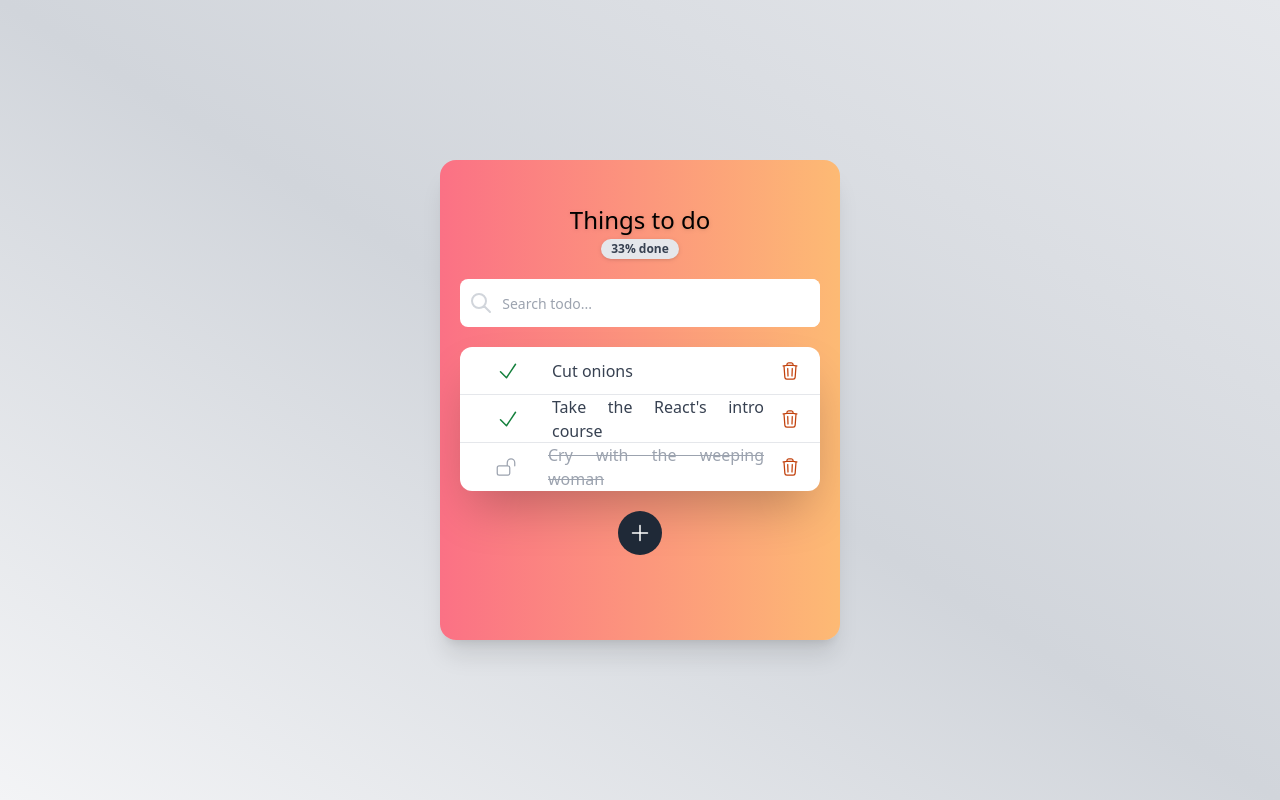
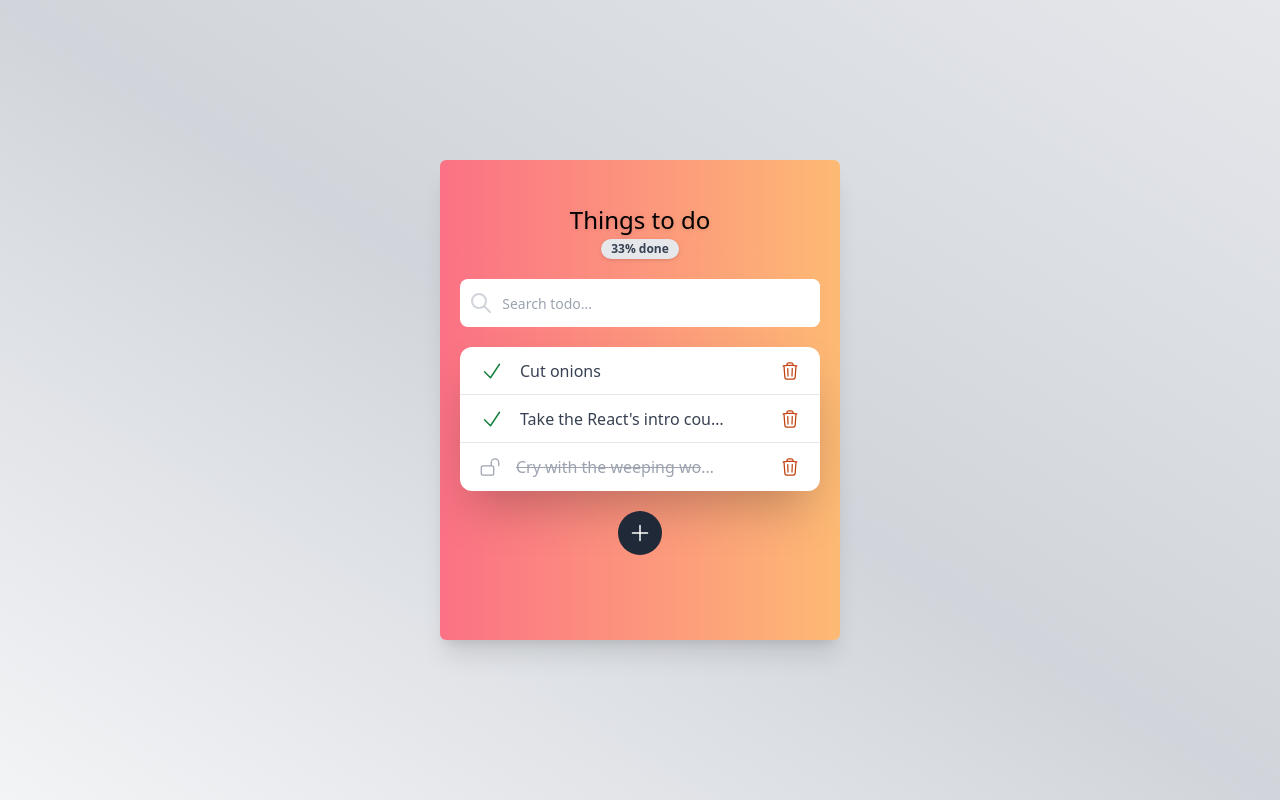
Before and after one commit to gerrcass/platzi-todo-machine, a React (Vite) app: page / in a window 1280 px wide. Built offline with nearby package versions, Linux system fonts and the light colour scheme.

Commit message:
Adding some animation to bring life to the app

```diff
--- a/src/components/AppUI.jsx
+++ b/src/components/AppUI.jsx
@@ -11,7 +11,6 @@ import { EmptyState } from './EmptyState'
 import { ErrorState } from './ErrorState'
 import { LoadingState } from './LoadingState'
 
-
 const AppUI = () => {
     const { loading, error, todosFiltered, searchInput, openModal } = useTodos()
 
@@ -24,7 +23,7 @@ const AppUI = () => {
                 {loading && <LoadingState />}
                 {!error && !loading && todosFiltered.length === 0 && searchInput === '' && <EmptyState state='WELCOME' />}
                 {!error && !loading && searchInput && todosFiltered.length === 0 && <EmptyState state='NO_RESULTS' />}
-                {!error && !loading && todosFiltered.map(todo => (<TodoItem key={todo.text} text={todo.text} />))}
+                {!error && !loading && todosFiltered.map((todo, index) => (<TodoItem key={todo.text} index={index} text={todo.text} />))}
             </TodoList>
             {!!openModal && <Modal><TodoForm /></Modal>}
             <CreateTodoButtom />
--- a/src/components/Card.jsx
+++ b/src/components/Card.jsx
@@ -2,7 +2,7 @@
 const Card = ({ children }) => {
     return (
         <div className='h-screen flex flex-col justify-center items-center bg-gradient-to-bl from-gray-200 via-gray-300 to-gray-100'>
-            <div className="overflow-y-auto  w-[25rem] h-[30rem] px-5 py-12 rounded-2xl shadow-xl bg-gradient-to-r from-rose-400 to-orange-300 text-center">
+            <div className="overflow-y-scroll w-[25rem] h-[30rem] px-5 py-12 rounded-md shadow-xl bg-gradient-to-r from-rose-400 to-orange-300 text-center">
                 {children}
             </div>
         </div>
--- a/src/components/CreateTodoButtom.jsx
+++ b/src/components/CreateTodoButtom.jsx
@@ -1,10 +1,13 @@
 import { useTodos } from "../hooks/useTodos"
-
+import { motion } from "framer-motion"
 const CreateTodoButtom = () => {
     const { setOpenModal } = useTodos()
     return (
         <>
-            <button
+            <motion.button
+                initial={{ opacity: 0 }}
+                animate={{ opacity: 1 }}
+                transition={{ duration: 1 }}
                 autoFocus
                 className="text-white bg-gray-800 hover:bg-gray-900 focus:ring-4 focus:outline-none focus:ring-transparent font-medium rounded-full text-sm p-2.5 text-center inline-flex items-center mr-2 dark:bg-gray-700 dark:hover:bg-gray-800 dark:focus:ring-gray-900 ml-2"
                 type="button"
@@ -14,7 +17,7 @@ const CreateTodoButtom = () => {
                     <path strokeLinecap="round" strokeLinejoin="round" d="M12 4.5v15m7.5-7.5h-15" />
                 </svg>
                 <span className="sr-only">Add</span>
-            </button>
+            </motion.button>
         </>
     )
 }
--- a/src/components/EmptyState.jsx
+++ b/src/components/EmptyState.jsx
@@ -1,8 +1,12 @@
+import { motion } from "framer-motion"
 
 const EmptyState = ({ state }) => {
 
     return (
-        <div className="flex items-center justify-center py-4">
+        <motion.div
+            initial={{ opacity: 0 }}
+            animate={{ opacity: 1 }}
+            className="flex items-center justify-center py-4">
             <div className="flex flex-col items-center mx-10 text-gray-300">
                 {state === 'WELCOME' && <svg xmlns="http://www.w3.org/2000/svg" fill="none" viewBox="0 0 24 24" strokeWidth="1.5" stroke="currentColor" className="w-16 h-16">
                     <path strokeLinecap="round" strokeLinejoin="round" d="M19.5 14.25v-2.625a3.375 3.375 0 00-3.375-3.375h-1.5A1.125 1.125 0 0113.5 7.125v-1.5a3.375 3.375 0 00-3.375-3.375H8.25m0 12.75h7.5m-7.5 3H12M10.5 2.25H5.625c-.621 0-1.125.504-1.125 1.125v17.25c0 .621.504 1.125 1.125 1.125h12.75c.621 0 1.125-.504 1.125-1.125V11.25a9 9 0 00-9-9z" />
@@ -22,7 +26,7 @@ const EmptyState = ({ state }) => {
 
 
             </div>
-        </div>
+        </motion.div>
     )
 }
 
--- a/src/components/LoadingState.jsx
+++ b/src/components/LoadingState.jsx
@@ -1,8 +1,12 @@
+import { motion } from "framer-motion"
 
 const LoadingState = () => {
 
     return (
-        <div className="flex items-center justify-center py-4">
+        <motion.div
+            initial={{ opacity: 0 }}
+            animate={{ opacity: 1 }}
+            className="flex items-center justify-center py-4">
             <div className="flex flex-col items-center mx-10">
                 <svg
                     xmlns="http://www.w3.org/2000/svg"
@@ -13,7 +17,7 @@ const LoadingState = () => {
                 </svg>
                 <p className="font-bold w-64 text-gray-400">Loading...</p>
             </div>
-        </div>
+        </motion.div>
     )
 }
 
--- a/src/components/TodoCounter.jsx
+++ b/src/components/TodoCounter.jsx
@@ -1,4 +1,5 @@
 import { useTodos } from "../hooks/useTodos"
+import { motion } from 'framer-motion'
 
 const TodoCounter = () => {
     const { completedTodos, count } = useTodos()
@@ -6,13 +7,17 @@ const TodoCounter = () => {
     const percentage = completedTodos / (count || 1) * 100
 
     return (
-        <h2 className="text-2xl mb-5 leading-none drop-shadow font-medium">Things to do<br />
+        <motion.h2
+            initial={{ opacity: 0, scale: 0, y: -100 }}
+            animate={{ opacity: 1, scale: 1, y: 0 }}
+            transition={{ duration: 1, ease: 'easeInOut', type: 'spring' }}
+            className="text-2xl mb-5 leading-none drop-shadow font-medium">Things to do<br />
             <span
                 className="text-xs inline-block py-1 px-2.5 leading-none text-center whitespace-nowrap align-baseline font-bold bg-gray-200 text-gray-700 rounded-full"
             >
                 {`${percentage.toFixed(0)}% done`}
             </span>
-        </h2>
+        </motion.h2>
     )
 }
 
--- a/src/components/TodoItem.jsx
+++ b/src/components/TodoItem.jsx
@@ -1,33 +1,52 @@
 import { useTodos } from "../hooks/useTodos"
+import { motion } from "framer-motion"
 
-const TodoItem = ({ text }) => {
+const itemsVariants = {
+    hidden: { opacity: 0 },
+    visible: (custom) => ({
+        opacity: 1,
+        transition: { delay: custom }
+    })
+}
+
+const TodoItem = ({ text, index }) => {
     const { completeTodo, deleteTodo, todosFiltered } = useTodos()
     const isTodoCompleted = todosFiltered.some(todo => todo.text === text && todo.completed === true)
     return (
-        <li className="text-justify flex justify-between items-center h-12 px-5 border-b last:border-none">
+        <motion.li
+            key={index}
+            variants={itemsVariants}
+            initial='hidden'
+            animate='visible'
+            exit='hidden'
+            layoutId={index}
+            custom={(index + 1) * 0.1}
+            className="text-justify flex justify-between items-center h-12 px-5 border-b last:border-none">
             <div className="flex">
-                <button type="button" onClick={() => completeTodo(text)}>
+                <motion.button whileTap={{ scale: 1.2 }} type="button" onClick={() => completeTodo(text)}>
                     {isTodoCompleted ?
-                        <svg xmlns="http://www.w3.org/2000/svg" fill="none" viewBox="0 0 24 24" strokeWidth="1.5" stroke="currentColor" className="mx-4 w-5 h-5 text-gray-400">
+                        <svg xmlns="http://www.w3.org/2000/svg" fill="none" viewBox="0 0 24 24" strokeWidth="1.5" stroke="currentColor" className="w-5 h-5 text-gray-400">
                             <path strokeLinecap="round" strokeLinejoin="round" d="M13.5 10.5V6.75a4.5 4.5 0 119 0v3.75M3.75 21.75h10.5a2.25 2.25 0 002.25-2.25v-6.75a2.25 2.25 0 00-2.25-2.25H3.75a2.25 2.25 0 00-2.25 2.25v6.75a2.25 2.25 0 002.25 2.25z" />
                         </svg>
                         :
-                        <svg className={`${isTodoCompleted ? 'line-through text-gray-400' : 'text-green-700'} mx-4 w-6 h-6`} xmlns="http://www.w3.org/2000/svg" fill="none" viewBox="0 0 24 24" strokeWidth="1.5" stroke="currentColor">
+                        <svg className={`${isTodoCompleted ? 'line-through text-gray-400' : 'text-green-700'} w-6 h-6`} xmlns="http://www.w3.org/2000/svg" fill="none" viewBox="0 0 24 24" strokeWidth="1.5" stroke="currentColor">
                             <path strokeLinecap="round" strokeLinejoin="round" d="M4.5 12.75l6 6 9-13.5" />
                         </svg>}
 
                     <span className="sr-only">Complete task</span>
-                </button>
-                <p className={`${isTodoCompleted && 'line-through text-gray-400'} mx-4`}>{text}</p>
+                </motion.button>
+                <div className="w-60">
+                    <motion.p whileHover={{ scale: 1.05 }} className={`${isTodoCompleted && 'line-through text-gray-400'} mx-4 truncate`}>{text}</motion.p>
+                </div>
 
             </div>
-            <button type="button" onClick={() => deleteTodo(text)}>
+            <motion.button whileTap={{ scale: 1.2 }} type="button" onClick={() => deleteTodo(text)}>
                 <svg className="w-5 h-5 text-orange-700" xmlns="http://www.w3.org/2000/svg" fill="none" viewBox="0 0 24 24" strokeWidth="1.5" stroke="currentColor">
                     <path strokeLinecap="round" strokeLinejoin="round" d="M14.74 9l-.346 9m-4.788 0L9.26 9m9.968-3.21c.342.052.682.107 1.022.166m-1.022-.165L18.16 19.673a2.25 2.25 0 01-2.244 2.077H8.084a2.25 2.25 0 01-2.244-2.077L4.772 5.79m14.456 0a48.108 48.108 0 00-3.478-.397m-12 .562c.34-.059.68-.114 1.022-.165m0 0a48.11 48.11 0 013.478-.397m7.5 0v-.916c0-1.18-.91-2.164-2.09-2.201a51.964 51.964 0 00-3.32 0c-1.18.037-2.09 1.022-2.09 2.201v.916m7.5 0a48.667 48.667 0 00-7.5 0" />
                 </svg>
                 <span className="sr-only">Delete task</span>
-            </button>
-        </li >
+            </motion.button>
+        </motion.li >
     )
 }
 
--- a/src/components/TodoList.jsx
+++ b/src/components/TodoList.jsx
@@ -1,9 +1,11 @@
-
+import { AnimatePresence } from "framer-motion"
 const TodoList = ({ children }) => {
     return (
         <section className="w-full my-5">
             <ul className="flex flex-col rounded-xl bg-white shadow-2xl text-gray-700">
-                {children}
+                <AnimatePresence>
+                    {children}
+                </AnimatePresence>
             </ul>
         </section>
 
--- a/src/components/TodoSearch.jsx
+++ b/src/components/TodoSearch.jsx
@@ -1,4 +1,5 @@
 import { useTodos } from "../hooks/useTodos"
+import { motion } from 'framer-motion'
 
 const TodoSearch = () => {
     const { searchInput, setSearchInput } = useTodos()
@@ -15,7 +16,10 @@ const TodoSearch = () => {
                         <path strokeLinecap="round" strokeLinejoin="round" strokeWidth="2" d="M21 21l-6-6m2-5a7 7 0 11-14 0 7 7 0 0114 0z" />
                     </svg>
                 </div>
-                <input
+                <motion.input
+                    initial={{ opacity: 0 }}
+                    animate={{ opacity: 1 }}
+                    transition={{ duration: 1 }}
                     className="h-full w-full outline-none text-sm text-gray-700 pr-2"
                     type="text"
                     placeholder="Search todo..."
--- a/src/context/TodosContext.jsx
+++ b/src/context/TodosContext.jsx
@@ -44,7 +44,8 @@ const TodosProvider = ({ children }) => {
     }
 
     return (
-        <TodosContext.Provider value={{ loading, error, openModal, setOpenModal, todosFiltered, count, completedTodos, searchInput, setSearchInput, addTodo, completeTodo, deleteTodo }}>
+        <TodosContext.Provider
+            value={{ loading, error, openModal, setOpenModal, todosFiltered, count, completedTodos, searchInput, setSearchInput, addTodo, completeTodo, deleteTodo }}>
             {children}
         </TodosContext.Provider>
     )
--- a/src/index.css
+++ b/src/index.css
@@ -13,7 +13,7 @@
 
 /* Chrome, Edge, and Safari */
 *::-webkit-scrollbar {
-    width: 15px;
+    width: 12px;
 }
 
 *::-webkit-scrollbar-track {
```
Also changed, not shown: src/components/ErrorState.jsx (+6 -3 lines).
